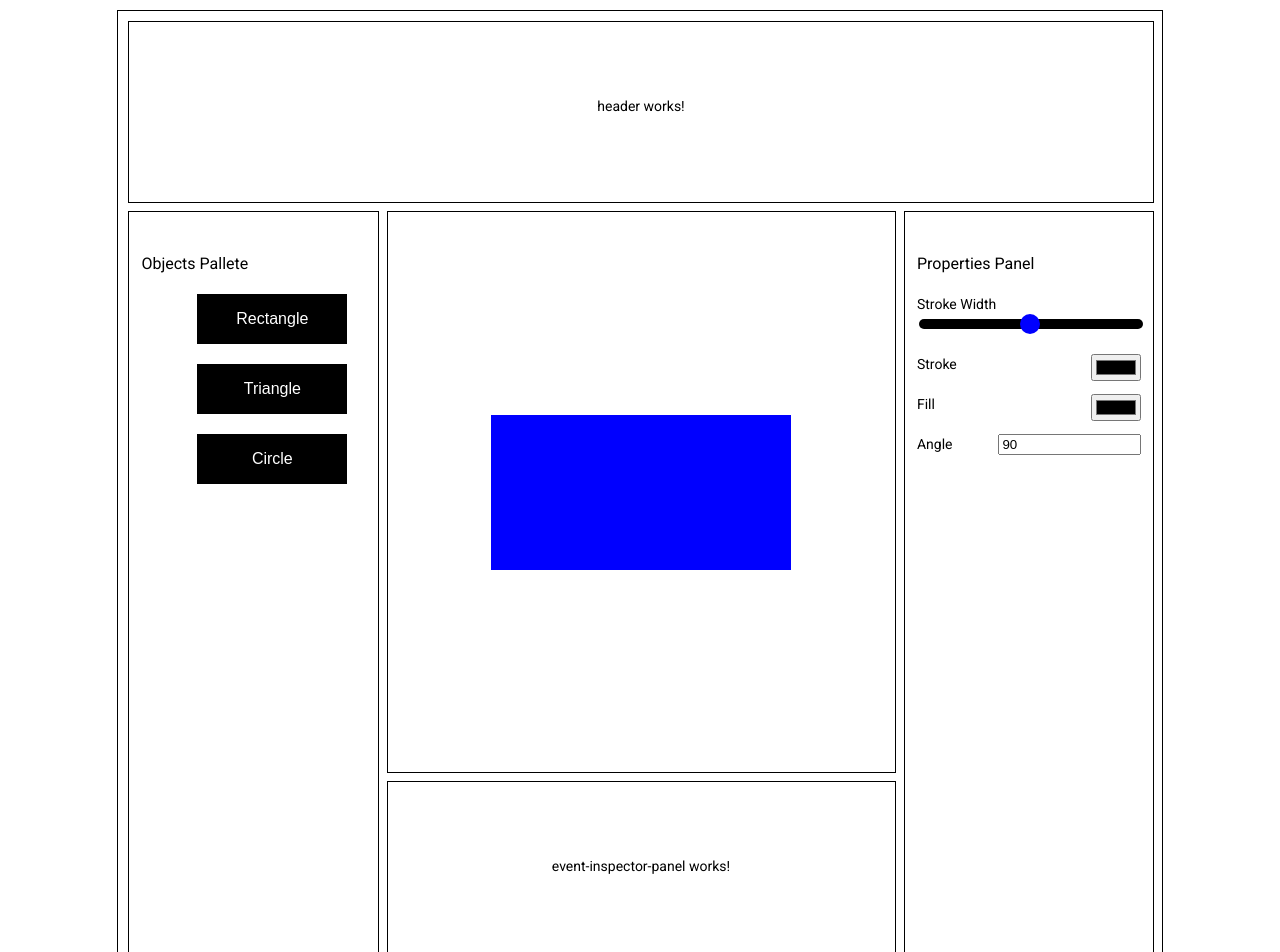
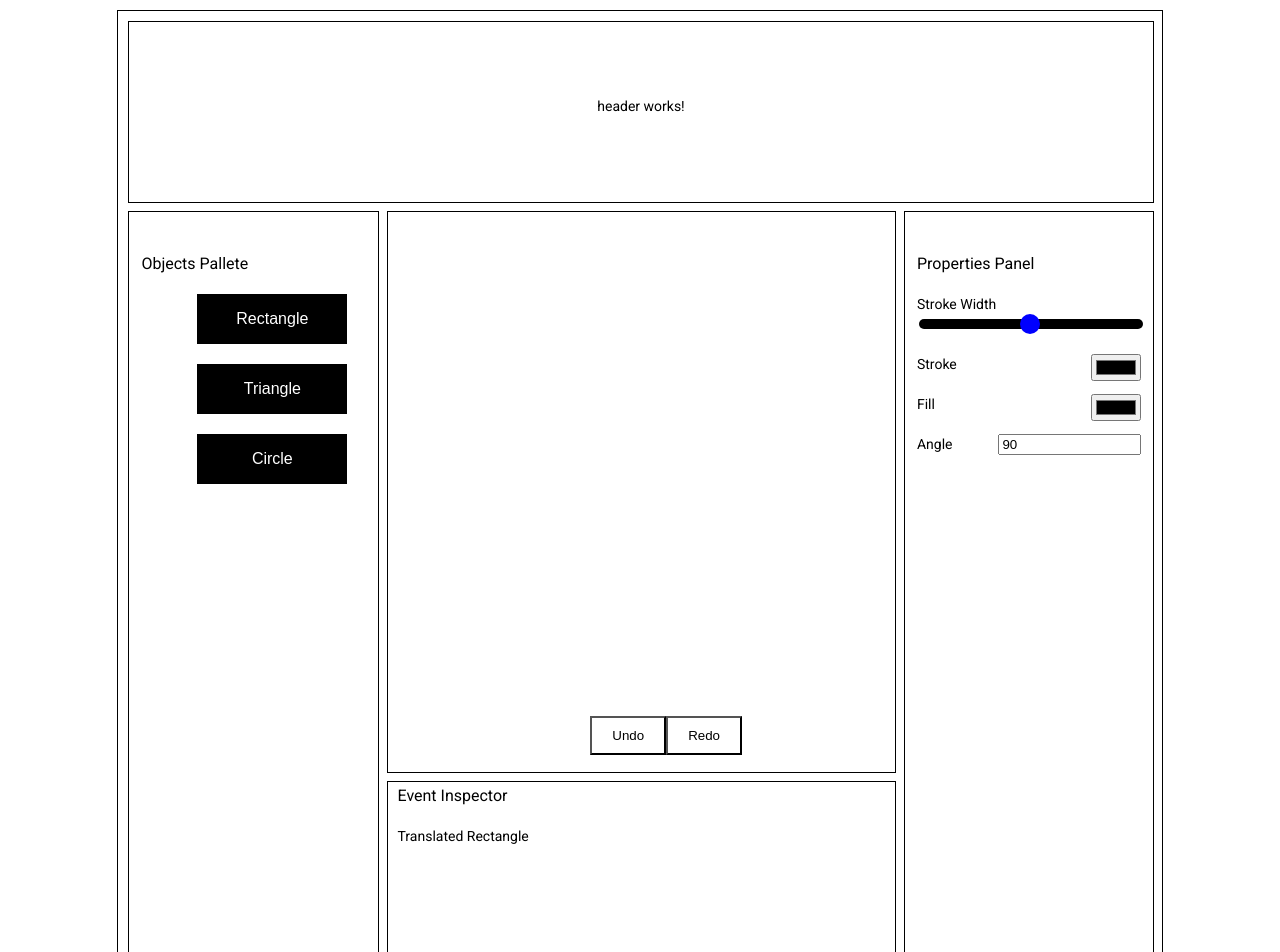
Before and after one commit to ashithprakas/MapgenerationApp-Ashith, an Angular app: page / in a window 1280 px wide. Shown: the top 952 px of the page. Built offline with nearby package versions, Linux system fonts and the light colour scheme.

Commit message:
canvas ui

```diff
--- a/src/app/app-canvas/app-canvas.component.css
+++ b/src/app/app-canvas/app-canvas.component.css
@@ -1,5 +1,25 @@
 .canvasPanel{
-  background-color: blue;
-  padding: 0px;
-  margin: 0px;
+  position: relative;
+  height: 100%;
+  width: 100%;
 }
+
+#canvasArea{
+  position: absolute;
+
+  height: 100%;
+  width: 100%;
+}
+
+.buttonGroup{
+  position: absolute;
+  left: 40%;
+  top: 90%;
+}
+
+button{
+  background-color: white;
+  padding: 10px;
+  padding-left: 20px;
+  padding-right: 20px ;
+}
--- a/src/app/app-canvas/app-canvas.component.html
+++ b/src/app/app-canvas/app-canvas.component.html
@@ -1,3 +1,7 @@
 <div class="canvasPanel">
-  <canvas></canvas>
+  <canvas id="canvasArea"></canvas>
+  <div class="buttonGroup">
+    <button>Undo</button>
+    <button>Redo</button>
+  </div>
 </div>
--- a/src/app/app.component.css
+++ b/src/app/app.component.css
@@ -23,8 +23,12 @@ mat-grid-tile {
   height: 90%;
 }
 
-.CanvasPanelContentAlign{
-  height: 90%;
-  width: 90%;
-
+.CanvasPanleContentAlign{
+  height: 100%;
+  width: 100%;
 }
+.InventInspectorPanelContentAlign{
+  height: 100%;
+  width: 100%;
+  padding-left: 10px;
+}
--- a/src/app/app.component.html
+++ b/src/app/app.component.html
@@ -8,10 +8,10 @@
       </div>
     </mat-grid-tile>
 
-    <mat-grid-tile colspan="2" rowspan="3" style="display: block">
-
+    <mat-grid-tile colspan="2" rowspan="3">
+      <div class="CanvasPanleContentAlign">
         <app-app-canvas></app-app-canvas>
-
+      </div>
     </mat-grid-tile>
 
     <mat-grid-tile colspan="1" rowspan="4">
@@ -20,7 +20,11 @@
       </div>
     </mat-grid-tile>
 
-    <mat-grid-tile colspan="2" rowspan="1"><app-event-inspector-panel></app-event-inspector-panel></mat-grid-tile>
+    <mat-grid-tile colspan="2" rowspan="1">
+      <div class="InventInspectorPanelContentAlign">
+        <app-event-inspector-panel></app-event-inspector-panel>
+      </div>
+    </mat-grid-tile>
 
   </mat-grid-list>
 </div>
--- a/src/app/event-inspector-panel/event-inspector-panel.component.html
+++ b/src/app/event-inspector-panel/event-inspector-panel.component.html
@@ -1 +1,2 @@
-<p>event-inspector-panel works!</p>
+<h3>Event Inspector</h3>
+<p>Translated Rectangle</p>
```
